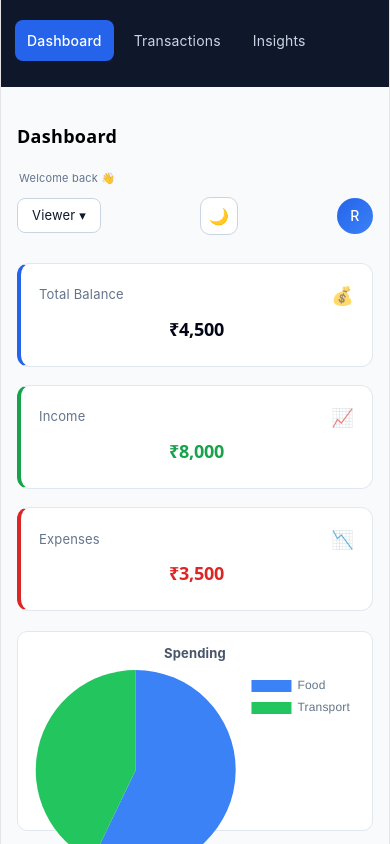
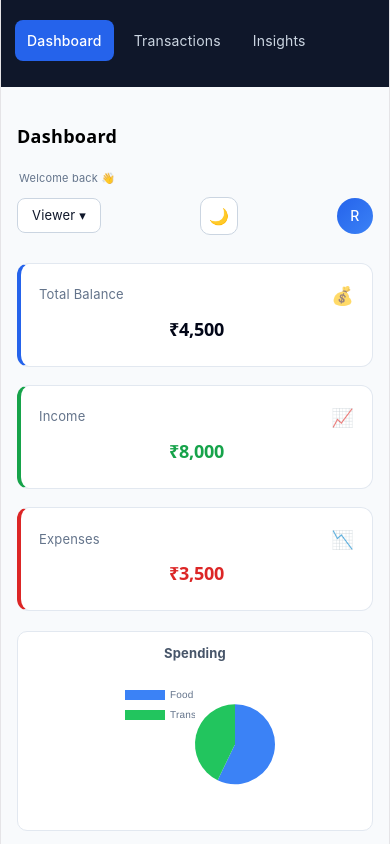
Before and after one commit to Ravi-narayana-brahma/finance-dashboard, a React (Vite) app: page / in a window 390 px wide. Shown: the top 844 px of the page. Built offline with nearby package versions, Linux system fonts and the light colour scheme.

Commit message:
Update Charts.jsx

```diff
--- a/src/components/Charts.jsx
+++ b/src/components/Charts.jsx
@@ -80,16 +80,23 @@ export default function Charts({ transactions }) {
 
     const commonOptions = {
     responsive: true,
+    maintainAspectRatio: false, // 🔥 important
+
+    layout: {
+        padding: isMobile ? 10 : 0
+    },
+
     plugins: {
         legend: {
-                position: isMobile ? "right" : "bottom",
+            position: isMobile ? "left" : "bottom",
             align: isMobile ? "start" : "center",
             labels: {
                 color: "#64748b",
-                    font: { size: 12 }
+                font: { size: isMobile ? 10 : 12 }
             }
         }
     },
+
     animation: {
         duration: 800,
         easing: "easeOutQuart"
@@ -116,7 +123,14 @@ export default function Charts({ transactions }) {
             <div className="chart-card small">
                 <h3>Spending</h3>
                 <div className="chart-wrapper">
-                    <Pie data={pieData} options={commonOptions} />
+                    <Pie
+                      data={pieData}
+                      options={commonOptions}
+                      style={{
+                        maxWidth: isMobile ? "180px" : "100%",
+                        margin: "0 auto"
+                      }}
+                    />
                 </div>
             </div>
 
```
Lines whose indentation alone changed are shown as unchanged.
